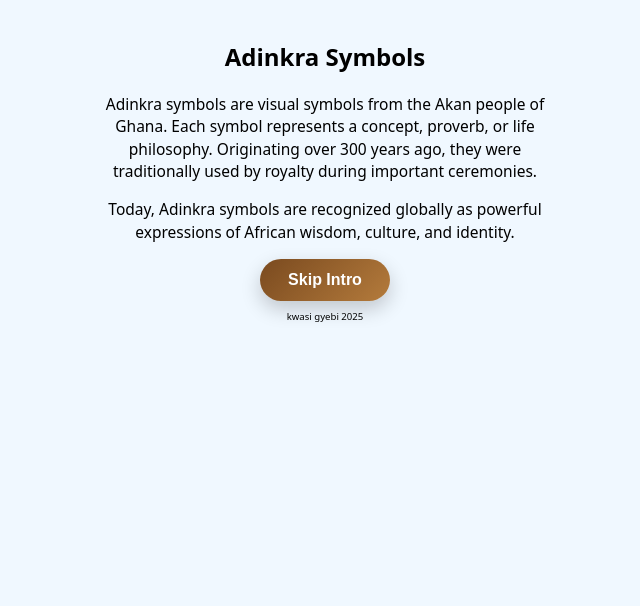
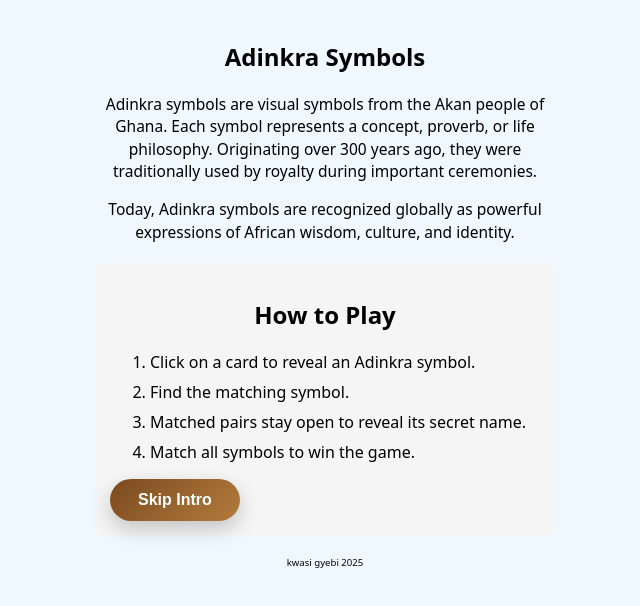
Before and after one commit to gyebi/adinkragame, a plain HTML site: page public/index.html in a window 1280 px wide. Shown: the whole page, without its empty margins (315-955 px from the left). Drawn offline with Linux system fonts and the light colour scheme.

Commit message:
Move game instructions into intro screen

```diff
--- a/public/index.html
+++ b/public/index.html
@@ -29,11 +29,20 @@
         of African wisdom, culture, and identity.
       </p>
 
-      <button class="skip-intro-btn">Skip Intro</button>
+      <div class="game-instructions">
+        <h2>How to Play</h2>
+        <ol>
+          <li>Click on a card to reveal an Adinkra symbol.</li>
+          <li>Find the matching symbol.</li>
+          <li>Matched pairs stay open to reveal its secret name.</li>
+          <li>Match all symbols to win the game.</li>
+        </ol>
+        <button class="skip-intro-btn">Skip Intro</button>
+      </div>
     </div>
 
     <div id="game-screen" class="hidden">
-      <h2>Adinkra Symbols Game</h2>
+      <h2>Adinkra Game</h2>
       <div id="game-board"></div>
 
       <button id="restart-btn">Restart Game</button>
--- a/public/stylesheet.css
+++ b/public/stylesheet.css
@@ -203,6 +203,23 @@ footer {
   display: none;
 }
 
+.game-instructions {
+  max-width: 500px;
+  margin: 20px auto;
+  padding: 15px;
+  background: #f5f5f5;
+  border-radius: 10px;
+  text-align: left;
+}
+
+.game-instructions h2 {
+  text-align: center;
+}
+
+.game-instructions li {
+  margin: 8px 0;
+}
+
 @media (min-width: 768px) {
   :root {
     --board-size: 460px;
```
